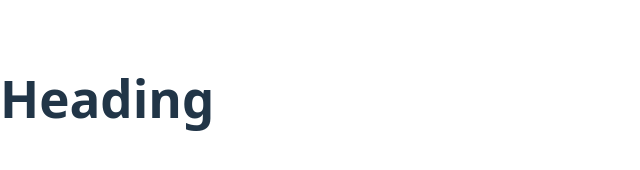
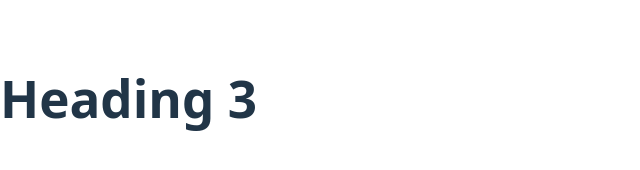
Before and after one commit to Anjali-0126/reactGitDemo1, a React (Vite) app: page / in a window 1280 px wide. Shown: the part 302-472 px from the top of the page, without its empty margins (0-640 px from the left). Built offline with nearby package versions, Linux system fonts and the light colour scheme.

Commit message:
branch 3 added

```diff
--- a/src/App.jsx
+++ b/src/App.jsx
@@ -4,7 +4,7 @@ function App() {
 
   return (
     <>
-      <h1>Heading</h1>
+      <h1>Heading 3</h1>
     </>
   )
 }
```
